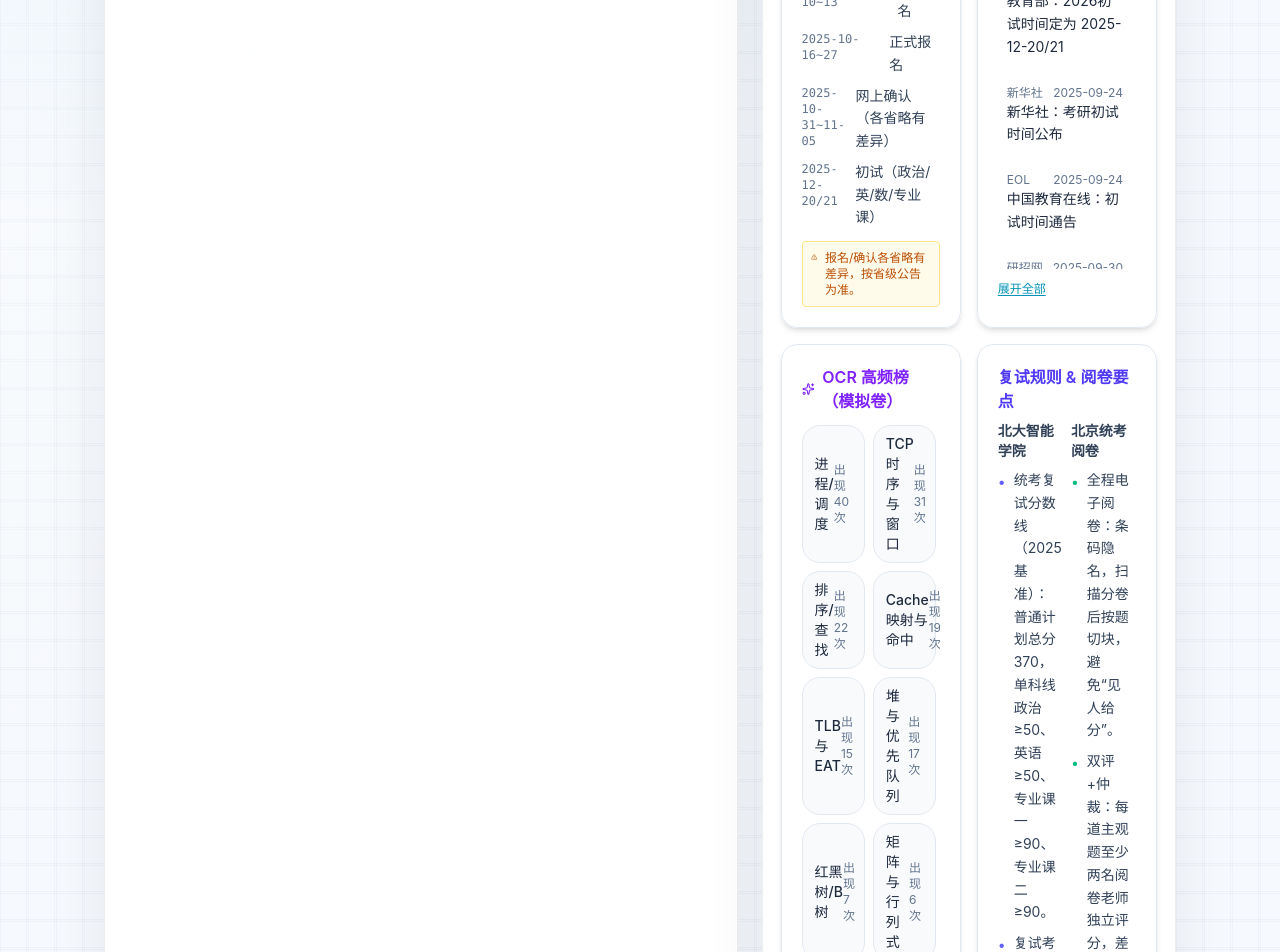
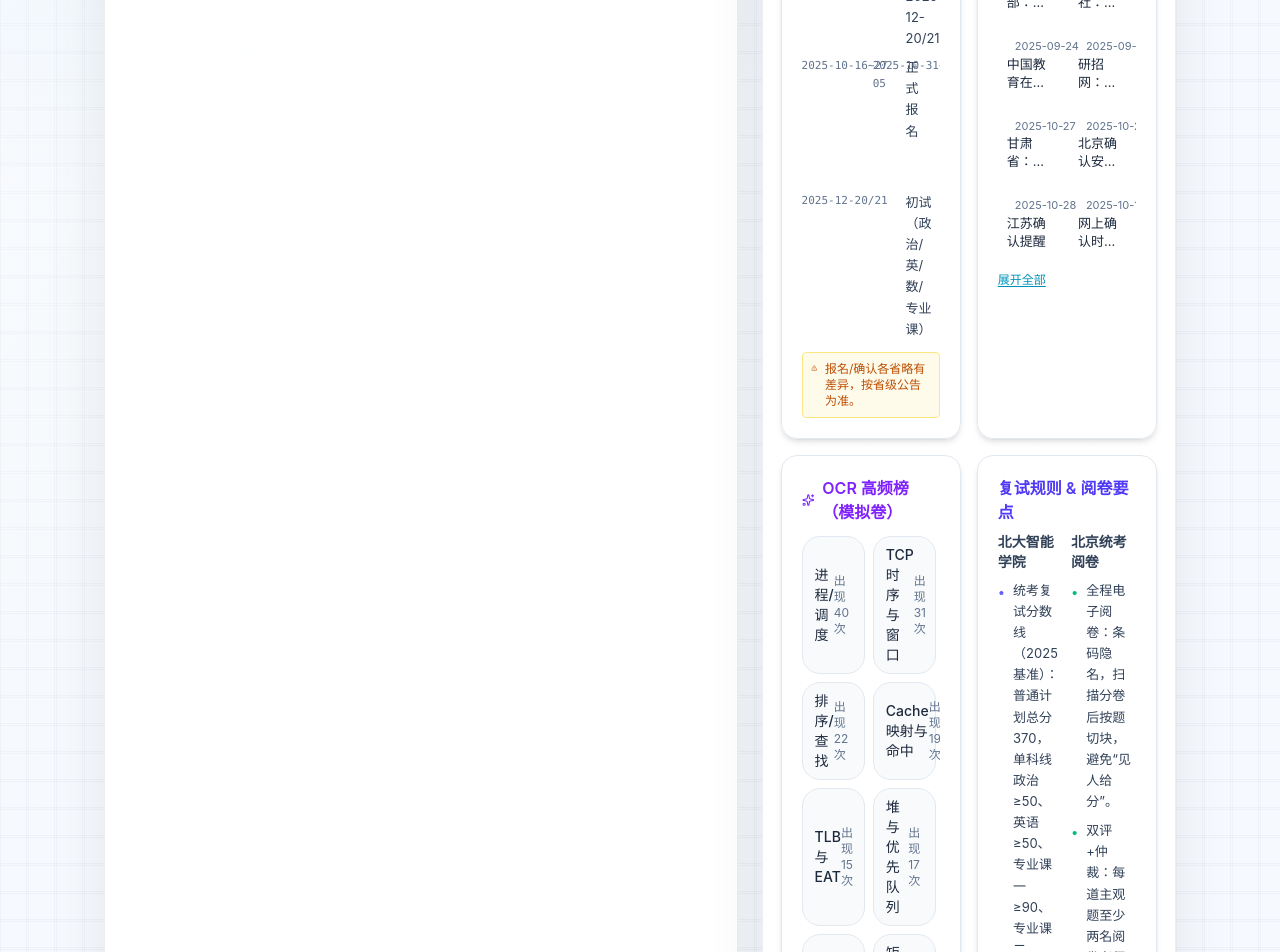
Before and after one commit to WJH-makers/Graduate-entrance-examination, a React (Vite) app: page /#home in a window 1280 px wide. Shown: the part 3700-4652 px from the top of the page. Built offline with nearby package versions, Linux system fonts and the light colour scheme; no server answers.

Commit message:
Compact lists with grids and toggles in hot exam cards

```diff
--- a/src/components/features/HotExamSection.jsx
+++ b/src/components/features/HotExamSection.jsx
@@ -72,14 +72,16 @@ const HotExamSection = () => {
               <CalendarDays size={18} />
               <span className="font-semibold">关键时间线</span>
             </div>
-          <ul className="space-y-2 text-sm text-slate-700 leading-relaxed flex-1 overflow-y-auto pr-1">
+            <div className="text-sm text-slate-700 leading-relaxed flex-1 overflow-y-auto pr-1">
+              <div className="grid gap-2 md:grid-cols-2">
                 {(showAllTimeline ? timeline : timeline.slice(0, 6)).map(item => (
-              <li key={item.date} className="flex gap-2">
-                <span className="font-mono text-xs text-slate-500 w-24">{item.date}</span>
-                <span>{item.label}</span>
-              </li>
+                  <div key={item.date} className="flex gap-2">
+                    <span className="font-mono text-[11px] text-slate-500 w-24 flex-shrink-0">{item.date}</span>
+                    <span className="text-[13px]">{item.label}</span>
+                  </div>
                 ))}
-          </ul>
+              </div>
+            </div>
             <div className="mt-3 text-xs text-amber-700 bg-amber-50 border border-amber-200 rounded p-2 flex gap-2">
               <AlertTriangle size={14} /> 报名/确认各省略有差异，按省级公告为准。
             </div>
@@ -100,7 +102,8 @@ const HotExamSection = () => {
               <LinkIcon size={18} />
               <span className="font-semibold">近三个月权威信息（自动爬取优先）</span>
             </div>
-          <div className="flex-1 max-h-[320px] overflow-y-auto pr-1 space-y-2 text-sm leading-relaxed">
+            <div className="flex-1 max-h-[320px] overflow-y-auto pr-1 text-sm leading-relaxed">
+              <div className="grid gap-2 md:grid-cols-2">
                 {(showAllLinks ? (liveLinks || hotLinks) : (liveLinks || hotLinks).slice(0, 8)).map((link, idx) => (
                   <a
                     key={idx}
@@ -109,13 +112,14 @@ const HotExamSection = () => {
                     target="_blank"
                     rel="noreferrer"
                   >
-                  <div className="flex justify-between text-xs text-slate-500">
-                    <span>{link.source}</span>
-                    <span>{link.date}</span>
+                    <div className="flex justify-between text-[11px] text-slate-500 gap-2">
+                      <span className="truncate">{link.source}</span>
+                      <span className="shrink-0">{link.date}</span>
                     </div>
-                  <div className="text-slate-800">{link.title}</div>
+                    <div className="text-slate-800 text-[13px] leading-snug line-clamp-2">{link.title}</div>
                   </a>
                 ))}
+              </div>
             </div>
             {(liveLinks || hotLinks).length > 8 && (
               <button
@@ -166,7 +170,7 @@ const HotExamSection = () => {
           <div className="grid grid-cols-1 md:grid-cols-2 gap-3 flex-1 overflow-y-auto pr-1">
             <div className="space-y-2">
               <p className="text-sm text-slate-700 font-semibold">北大智能学院</p>
-              <ul className="space-y-2 text-sm text-slate-700 leading-relaxed break-words">
+              <ul className="space-y-2 text-[13px] text-slate-700 leading-relaxed break-words">
                 {(showAllRules ? pkuAiRules.bullets : pkuAiRules.bullets.slice(0, 4)).map((b, idx) => (
                   <li key={idx} className="flex gap-2">
                     <span className="text-indigo-500 mt-0.5">•</span>
@@ -177,7 +181,7 @@ const HotExamSection = () => {
             </div>
             <div className="space-y-2">
               <p className="text-sm text-slate-700 font-semibold">北京统考阅卷</p>
-              <ul className="space-y-2 text-sm text-slate-700 leading-relaxed break-words">
+              <ul className="space-y-2 text-[13px] text-slate-700 leading-relaxed break-words">
                 {(showAllRules ? beijingMarking.bullets : beijingMarking.bullets.slice(0, 4)).map((item, idx) => (
                   <li key={idx} className="flex gap-2">
                     <span className="text-emerald-500 mt-0.5">•</span>
```
Lines whose indentation alone changed are shown as unchanged.
